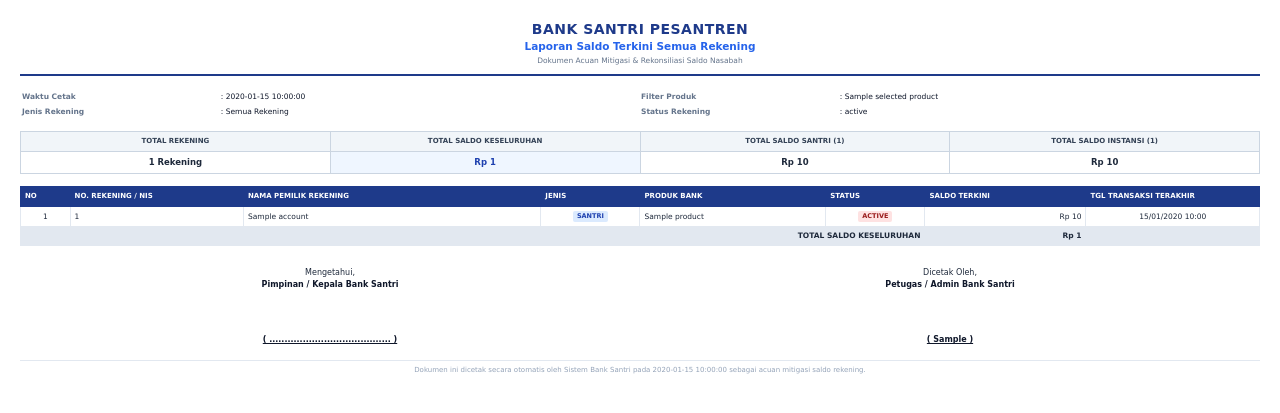
After one commit to barengs/bank-santri, a Laravel app: template resources/views/pdf/account_balances.blade.php in a window 1280 px wide. The commit adds this page. Shown: the top 413 px of the page. Run offline with Laravel 12, Linux system fonts and the light colour scheme; the template is opened without the code that fills it: most values are stand-ins (such as "Sample title", 1, 10 or a date in 2020); parts of the project's set-up code (start-up, migrations or seed data) failed here and were passed over; some libraries are stand-ins or nearby versions.

Commit message:
feat(reports): add current account balances report with PDF and Excel export

```diff
--- a/resources/js/app.jsx
+++ b/resources/js/app.jsx
@@ -46,6 +46,7 @@ import {
     FinancialStatementPage,
     ReconciliationPage,
     RekapitulasiPage,
+    AccountBalancesPage,
     LaporanPage
 } from './pages/reports';
 
@@ -108,6 +109,7 @@ const App = () => {
                             <Route path="laporan/keuangan" element={<FinancialStatementPage />} />
                             <Route path="laporan/rekonsiliasi" element={<ReconciliationPage />} />
                             <Route path="laporan/rekapitulasi" element={<RekapitulasiPage />} />
+                            <Route path="laporan/saldo-rekening" element={<AccountBalancesPage />} />
                         </Route>
                     </Routes>
                 </AuthMonitor>
--- a/resources/js/pages/reports/LaporanPage.jsx
+++ b/resources/js/pages/reports/LaporanPage.jsx
@@ -83,6 +83,12 @@ const LaporanPage = () => {
                     icon: <Wallet className="w-4 h-4 text-indigo-600" />,
                     path: '/laporan/rekapitulasi',
                     detail: 'Rekap saldo, mutasi masuk/keluar, dan rincian transaksi per produk.'
+                },
+                {
+                    name: 'Laporan Saldo Terkini Rekening',
+                    icon: <FileText className="w-4 h-4 text-emerald-600" />,
+                    path: '/laporan/saldo-rekening',
+                    detail: 'Tabel saldo terkini semua rekening & tanggal transaksi terakhir (PDF/Excel).'
                 }
             ]
         }
--- a/resources/js/pages/reports/index.js
+++ b/resources/js/pages/reports/index.js
@@ -4,4 +4,5 @@ export { default as TrialBalancePage } from './TrialBalancePage';
 export { default as FinancialStatementPage } from './FinancialStatementPage';
 export { default as ReconciliationPage } from './ReconciliationPage';
 export { default as RekapitulasiPage } from './RekapitulasiPage';
+export { default as AccountBalancesPage } from './AccountBalancesPage';
 export { default as LaporanPage } from './LaporanPage';
--- /dev/null
+++ b/resources/views/pdf/account_balances.blade.php
@@ -0,0 +1,164 @@
+<!DOCTYPE html>
+<html lang="id">
+<head>
+    <meta charset="UTF-8">
+    <title>Laporan Saldo Terkini Semua Rekening</title>
+    <style>
+        * { margin: 0; padding: 0; box-sizing: border-box; }
+        body { font-family: 'DejaVu Sans', sans-serif; font-size: 8px; color: #1e293b; padding: 20px; line-height: 1.3; }
+
+        .header { text-align: center; margin-bottom: 12px; border-bottom: 2px solid #1e3a8a; padding-bottom: 8px; }
+        .header h1 { font-size: 14px; color: #1e3a8a; font-weight: bold; letter-spacing: 0.5px; margin-bottom: 2px; }
+        .header h2 { font-size: 10.5px; color: #2563eb; font-weight: bold; margin-bottom: 2px; }
+        .header .subtitle { font-size: 7.5px; color: #64748b; }
+
+        .info-bar { width: 100%; margin-bottom: 10px; font-size: 7.5px; }
+        .info-bar td { padding: 2px 0; }
+        .info-lbl { width: 16%; color: #64748b; font-weight: bold; }
+        .info-val { width: 34%; color: #0f172a; }
+
+        .summary-box { width: 100%; border-collapse: collapse; margin-bottom: 12px; }
+        .summary-box th { background: #f1f5f9; color: #334155; padding: 5px; font-size: 7px; text-transform: uppercase; border: 1px solid #cbd5e1; text-align: center; }
+        .summary-box td { padding: 5px; border: 1px solid #cbd5e1; text-align: center; font-size: 8.5px; font-weight: bold; }
+        .val-saldo { color: #1e40af; background: #eff6ff; }
+
+        table.data-table { width: 100%; border-collapse: collapse; margin-bottom: 12px; }
+        table.data-table th { background: #1e3a8a; color: #ffffff; padding: 5px 4px; text-align: left; font-size: 7px; text-transform: uppercase; border: 1px solid #1e3a8a; }
+        table.data-table td { padding: 4px; border: 1px solid #e2e8f0; font-size: 7.5px; vertical-align: middle; }
+        table.data-table tr:nth-child(even) { background: #f8fafc; }
+        table.data-table tr.total-row { background: #e2e8f0; font-weight: bold; }
+
+        .text-right { text-align: right; }
+        .text-center { text-align: center; }
+        .font-mono { font-family: 'DejaVu Sans', monospace; }
+
+        .badge { display: inline-block; padding: 1px 4px; border-radius: 2px; font-size: 6.5px; font-weight: bold; text-transform: uppercase; }
+        .badge-santri { background: #dbeafe; color: #1e40af; }
+        .badge-instansi { background: #ede9fe; color: #5b21b6; }
+        .badge-aktif { background: #dcfce7; color: #166534; }
+        .badge-nonaktif { background: #fee2e2; color: #991b1b; }
+
+        .signatures { width: 100%; margin-top: 22px; border-collapse: collapse; page-break-inside: avoid; }
+        .signatures td { width: 50%; text-align: center; vertical-align: top; padding: 0 20px; font-size: 8px; }
+        .sig-role { font-weight: bold; color: #0f172a; margin-top: 2px; }
+        .sig-space { height: 45px; }
+        .sig-name { font-weight: bold; text-decoration: underline; color: #0f172a; }
+
+        .footer { margin-top: 14px; font-size: 7px; color: #94a3b8; text-align: center; border-top: 1px solid #e2e8f0; padding-top: 5px; }
+    </style>
+</head>
+<body>
+    <div class="header">
+        <h1>BANK SANTRI PESANTREN</h1>
+        <h2>Laporan Saldo Terkini Semua Rekening</h2>
+        <div class="subtitle">Dokumen Acuan Mitigasi &amp; Rekonsiliasi Saldo Nasabah</div>
+    </div>
+
+    <table class="info-bar">
+        <tr>
+            <td class="info-lbl">Waktu Cetak</td>
+            <td class="info-val">: {{ $generated_at }}</td>
+            <td class="info-lbl">Filter Produk</td>
+            <td class="info-val">: {{ $selectedProduct ? $selectedProduct->product_name : 'Semua Produk Bank' }}</td>
+        </tr>
+        <tr>
+            <td class="info-lbl">Jenis Rekening</td>
+            <td class="info-val">: {{ $accountType === 'santri' ? 'Rekening Santri' : ($accountType === 'instansi' ? 'Rekening Instansi' : 'Semua Rekening') }}</td>
+            <td class="info-lbl">Status Rekening</td>
+            <td class="info-val">: {{ $status ?: 'Semua Status' }}</td>
+        </tr>
+    </table>
+
+    <table class="summary-box">
+        <thead>
+            <tr>
+                <th style="width: 25%;">Total Rekening</th>
+                <th style="width: 25%;">Total Saldo Keseluruhan</th>
+                <th style="width: 25%;">Total Saldo Santri ({{ number_format($summary['santri_count'], 0, ',', '.') }})</th>
+                <th style="width: 25%;">Total Saldo Instansi ({{ number_format($summary['instansi_count'], 0, ',', '.') }})</th>
+            </tr>
+        </thead>
+        <tbody>
+            <tr>
+                <td>{{ number_format($summary['total_accounts'], 0, ',', '.') }} Rekening</td>
+                <td class="val-saldo font-mono">Rp {{ number_format($summary['total_balance'], 0, ',', '.') }}</td>
+                <td class="font-mono">Rp {{ number_format($summary['santri_balance'], 0, ',', '.') }}</td>
+                <td class="font-mono">Rp {{ number_format($summary['instansi_balance'], 0, ',', '.') }}</td>
+            </tr>
+        </tbody>
+    </table>
+
+    <table class="data-table">
+        <thead>
+            <tr>
+                <th style="width: 4%;" class="text-center">No</th>
+                <th style="width: 14%;">No. Rekening / NIS</th>
+                <th style="width: 24%;">Nama Pemilik Rekening</th>
+                <th style="width: 8%;" class="text-center">Jenis</th>
+                <th style="width: 15%;">Produk Bank</th>
+                <th style="width: 8%;" class="text-center">Status</th>
+                <th style="width: 13%;" class="text-right">Saldo Terkini</th>
+                <th style="width: 14%;" class="text-center">Tgl Transaksi Terakhir</th>
+            </tr>
+        </thead>
+        <tbody>
+            @forelse($accounts as $idx => $acc)
+                <tr>
+                    <td class="text-center">{{ $idx + 1 }}</td>
+                    <td class="font-mono">{{ $acc->account_number }}</td>
+                    <td>{{ $acc->customer_name ?? '-' }}</td>
+                    <td class="text-center">
+                        @if((int) $acc->customer_id === 0)
+                            <span class="badge badge-instansi">Instansi</span>
+                        @else
+                            <span class="badge badge-santri">Santri</span>
+                        @endif
+                    </td>
+                    <td>{{ $acc->product->product_name ?? '-' }}</td>
+                    <td class="text-center">
+                        <span class="badge {{ $acc->status === 'AKTIF' ? 'badge-aktif' : 'badge-nonaktif' }}">
+                            {{ $acc->status ?? '-' }}
+                        </span>
+                    </td>
+                    <td class="text-right font-mono">Rp {{ number_format($acc->balance, 0, ',', '.') }}</td>
+                    <td class="text-center font-mono">
+                        {{ $acc->last_transaction_at ? \Carbon\Carbon::parse($acc->last_transaction_at)->format('d/m/Y H:i') : '-' }}
+                    </td>
+                </tr>
+            @empty
+                <tr>
+                    <td colspan="8" class="text-center">Tidak ada data rekening.</td>
+                </tr>
+            @endforelse
+            @if($accounts->count() > 0)
+                <tr class="total-row">
+                    <td colspan="6" class="text-right">TOTAL SALDO KESELURUHAN</td>
+                    <td class="text-right font-mono">Rp {{ number_format($summary['total_balance'], 0, ',', '.') }}</td>
+                    <td></td>
+                </tr>
+            @endif
+        </tbody>
+    </table>
+
+    <table class="signatures">
+        <tr>
+            <td>
+                <div>Mengetahui,</div>
+                <div class="sig-role">Pimpinan / Kepala Bank Santri</div>
+                <div class="sig-space"></div>
+                <div class="sig-name">( ........................................ )</div>
+            </td>
+            <td>
+                <div>Dicetak Oleh,</div>
+                <div class="sig-role">Petugas / Admin Bank Santri</div>
+                <div class="sig-space"></div>
+                <div class="sig-name">( {{ $printed_by ?? 'Admin Bank' }} )</div>
+            </td>
+        </tr>
+    </table>
+
+    <div class="footer">
+        Dokumen ini dicetak secara otomatis oleh Sistem Bank Santri pada {{ $generated_at }} sebagai acuan mitigasi saldo rekening.
+    </div>
+</body>
+</html>
--- a/routes/api.php
+++ b/routes/api.php
@@ -202,5 +202,8 @@ Route::group(['middleware' => ['auth:api']], function () {
         Route::get('reconciliation', [\App\Http\Controllers\Api\Reports\AccountingReportController::class, 'savingsReconciliation']);
         Route::get('rekapitulasi', [\App\Http\Controllers\Api\Reports\AccountingReportController::class, 'rekapitulasi']);
         Route::get('rekapitulasi/print', [\App\Http\Controllers\Api\Reports\AccountingReportController::class, 'printRekapitulasi']);
+        Route::get('account-balances', [\App\Http\Controllers\Api\Reports\AccountingReportController::class, 'accountBalances']);
+        Route::get('account-balances/export', [\App\Http\Controllers\Api\Reports\AccountingReportController::class, 'exportAccountBalances']);
+        Route::get('account-balances/print', [\App\Http\Controllers\Api\Reports\AccountingReportController::class, 'printAccountBalances']);
     });
 });
```
Also changed, not shown: app/Exports/AccountBalanceExport.php (added, +80 -0 lines), app/Http/Controllers/Api/Reports/AccountingReportController.php (+120 -0 lines), resources/js/pages/reports/AccountBalancesPage.jsx (added, +333 -0 lines), resources/js/store/reportApi.js (+8 -0 lines).
